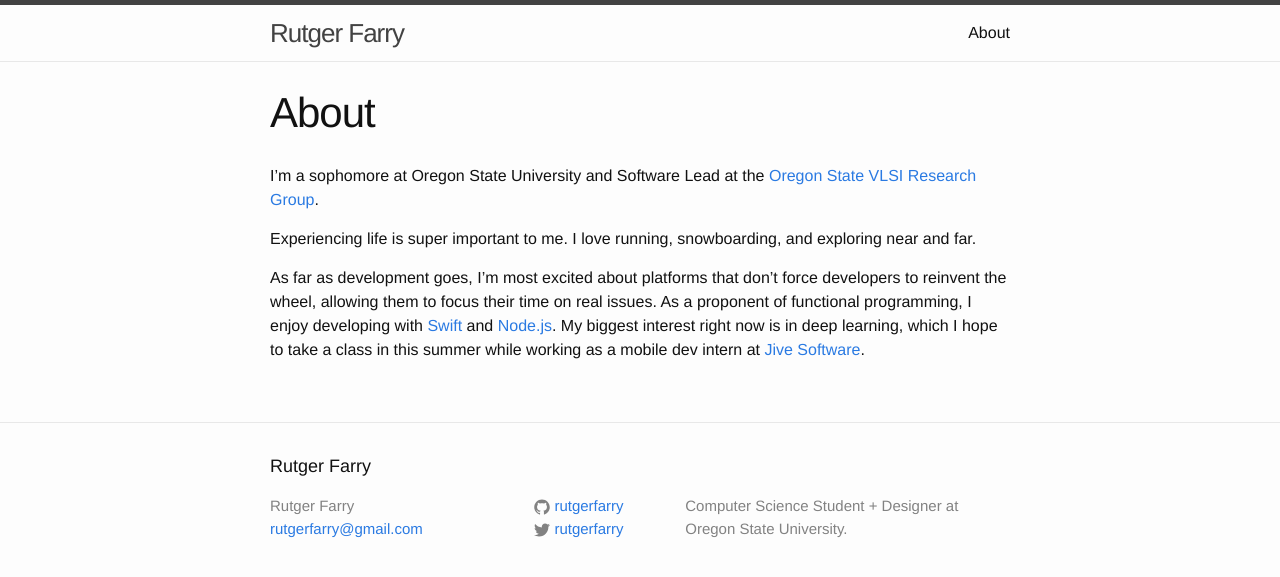
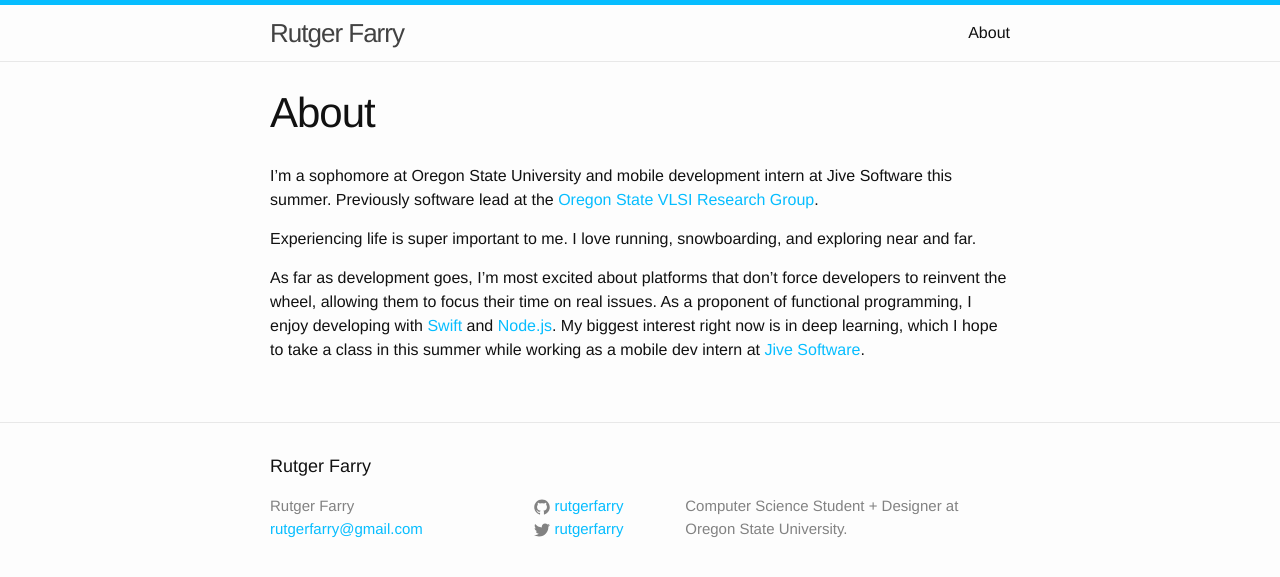
Before and after one commit to rutgerfarry/rutgerfarry.github.io, a Jekyll site: the page built from about.md, in a window 1280 px wide. Shown: the top 577 px of the page. Built offline with Jekyll 4.4.1, drawn with Linux system fonts in a browser that asks for light colours.

Commit message:
Changed some colors and started a draft

```diff
--- a/_sass/_layout.scss
+++ b/_sass/_layout.scss
@@ -2,7 +2,7 @@
  * Site header
  */
 .site-header {
-    border-top: 5px solid $grey-color-dark;
+    border-top: 5px solid $brand-color;
     border-bottom: 1px solid $grey-color-light;
     min-height: 56px;
 
@@ -210,6 +210,14 @@
 .post-content {
     margin-bottom: $spacing-unit;
 
+    h1 {
+        font-size: 42px;
+
+        @include media-query($on-laptop) {
+            font-size: 36px;
+        }
+    }
+
     h2 {
         font-size: 32px;
 
--- a/about.md
+++ b/about.md
@@ -4,7 +4,7 @@ title: About
 permalink: /about/
 ---
 
-I'm a sophomore at Oregon State University and Software Lead at the [Oregon State VLSI Research Group](http://eecs.oregonstate.edu/research/vlsi/).
+I'm a sophomore at Oregon State University and mobile development intern at Jive Software this summer. Previously software lead at the [Oregon State VLSI Research Group](http://eecs.oregonstate.edu/research/vlsi/).
 
 Experiencing life is super important to me. I love running, snowboarding, and exploring near and far.
 
--- a/css/main.scss
+++ b/css/main.scss
@@ -15,7 +15,7 @@ $spacing-unit:     30px;
 
 $text-color:       #111;
 $background-color: #fdfdfd;
-$brand-color:      #2a7ae2;
+$brand-color:      #06bdff;
 
 $grey-color:       #828282;
 $grey-color-light: lighten($grey-color, 40%);
```
Also changed, not shown: _drafts/2015-06-23-55-hours-in-portland.markdown (added, +15 -0 lines), assets/powells_1.jpg (added).
